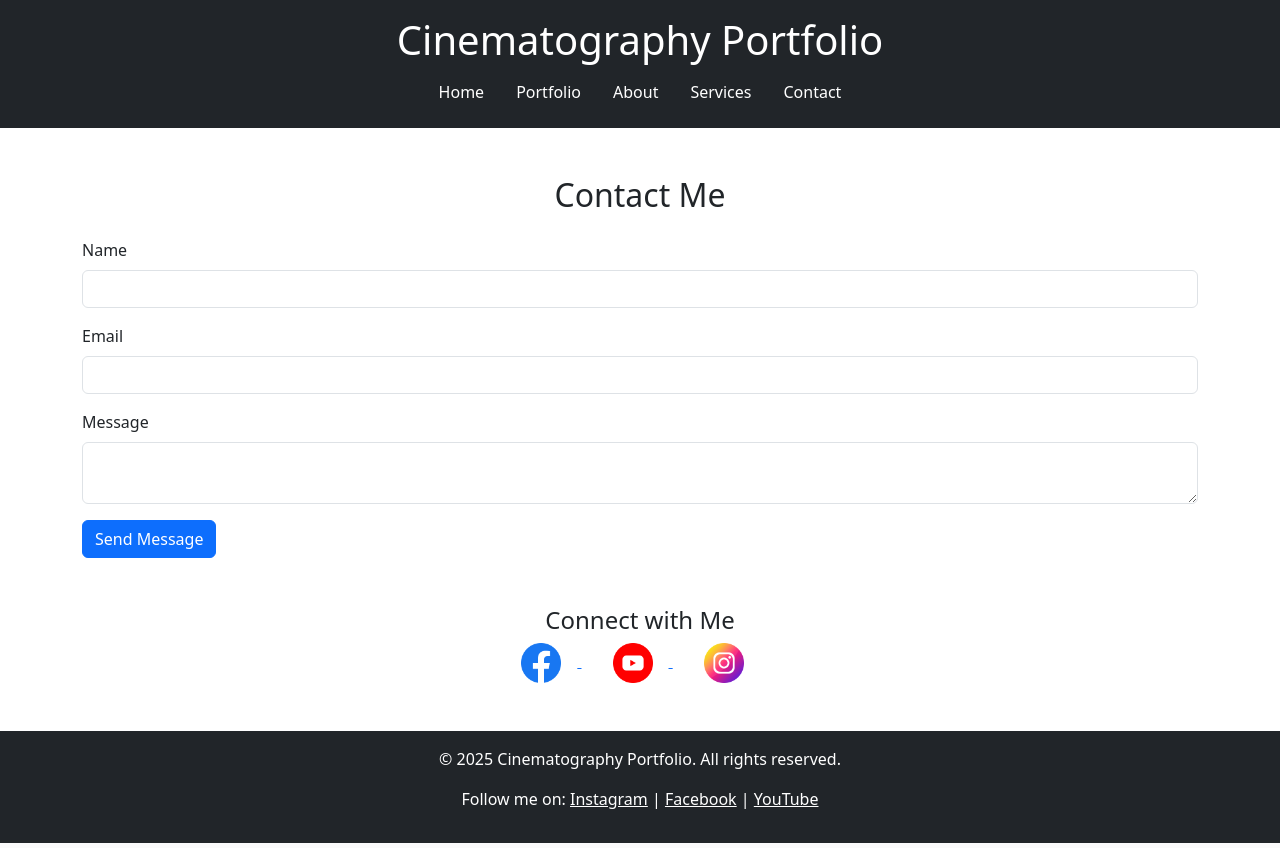
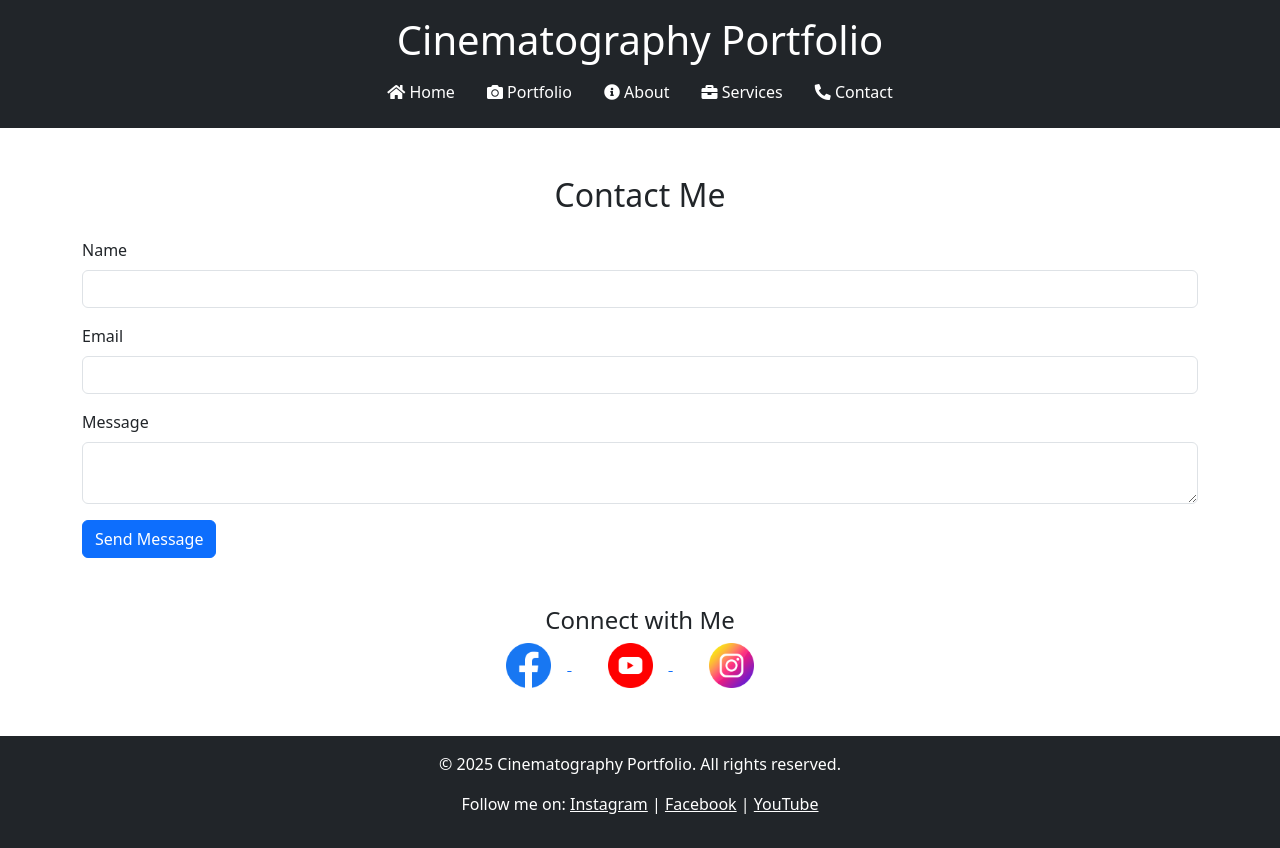
Before and after one commit to jeff-my-github/cinematography-website, a PHP site: page /contact.php in a window 1280 px wide. Run offline with PHP 8.4, Linux system fonts and the light colour scheme; some libraries are stand-ins or nearby versions.

Commit message:
Version 5:Upgraded of v4. With header animation but partilly complete

```diff
--- a/assets/css/styles.css
+++ b/assets/css/styles.css
@@ -223,11 +233,12 @@
 }
 
 
+
 /* contact.php css */
 /* Social Media Icon Styling */
 .social-icon {
-    width: 40px; /* Set the size of the icons */
-    height: 40px;
+    width: 45px; /* Set the size of the icons */
+    height: 45px;
     transition: transform 0.3s ease, opacity 0.3s ease;
 }
 
@@ -238,5 +249,5 @@
 
 /* Optional: Adjust spacing for icons */
 .social-media-links a {
-    margin-right: 15px; /* Space between each social icon */
+    margin-right: 20px; /* Space between each social icon */
 }
--- a/includes/header.php
+++ b/includes/header.php
@@ -13,20 +13,53 @@
 
     <!-- Bootstrap CDN -->
     <link href="https://cdn.jsdelivr.net/npm/bootstrap@5.3.0-alpha1/dist/css/bootstrap.min.css" rel="stylesheet">
+
+    <!-- Font Awesome for icons -->
+    <link href="https://cdnjs.cloudflare.com/ajax/libs/font-awesome/5.15.3/css/all.min.css" rel="stylesheet">
+
+    <!-- Animate.css for animations -->
+    <link href="https://cdnjs.cloudflare.com/ajax/libs/animate.css/4.1.1/animate.min.css" rel="stylesheet">
+
+    <!-- Custom Stylesheet -->
+    <link rel="stylesheet" href="assets/css/styles.css">
+
+    <!-- Favicon -->
     <link rel="icon" href="assets/images/favicon.ico">
-    <link rel="stylesheet" href="assets/css/styles.css">
 </head>
 <body>
     <header class="bg-dark text-white py-3">
         <div class="container">
-            <h1 class="text-center">Cinematography Portfolio</h1>
+            <!-- Header Title -->
+            <h1 class="text-center animate__animated animate__fadeIn">Cinematography Portfolio</h1>
+
+            <!-- Navigation -->
             <nav>
                 <ul class="nav justify-content-center">
-                    <li class="nav-item"><a class="nav-link text-white" href="index.php">Home</a></li>
-                    <li class="nav-item"><a class="nav-link text-white" href="portfolio.php">Portfolio</a></li>
-                    <li class="nav-item"><a class="nav-link text-white" href="about.php">About</a></li>
-                    <li class="nav-item"><a class="nav-link text-white" href="services.php">Services</a></li>
-                    <li class="nav-item"><a class="nav-link text-white" href="contact.php">Contact</a></li>
+                    <li class="nav-item">
+                        <a class="nav-link text-white animate__animated animate__fadeIn animate__delay-1s" href="index.php">
+                            <i class="fas fa-home"></i> Home
+                        </a>
+                    </li>
+                    <li class="nav-item">
+                        <a class="nav-link text-white animate__animated animate__fadeIn animate__delay-1s" href="portfolio.php">
+                            <i class="fas fa-camera"></i> Portfolio
+                        </a>
+                    </li>
+                    <li class="nav-item">
+                        <a class="nav-link text-white animate__animated animate__fadeIn animate__delay-2s" href="about.php">
+                            <i class="fas fa-info-circle"></i> About
+                        </a>
+                    </li>
+                    <li class="nav-item">
+                        <a class="nav-link text-white animate__animated animate__fadeIn animate__delay-2s" href="services.php">
+                            <i class="fas fa-briefcase"></i> Services
+                        </a>
+                    </li>
+                    <li class="nav-item">
+                        <a class="nav-link text-white animate__animated animate__fadeIn animate__delay-3s" href="contact.php">
+                            <i class="fas fa-phone-alt"></i> Contact
+                        </a>
+                    </li>
                 </ul>
             </nav>
         </div>
```
Also changed, not shown: other parts of assets/css/styles.css (+24 -14 lines), index.php (+19 -16 lines), portfolio.php (+7 -0 lines).
